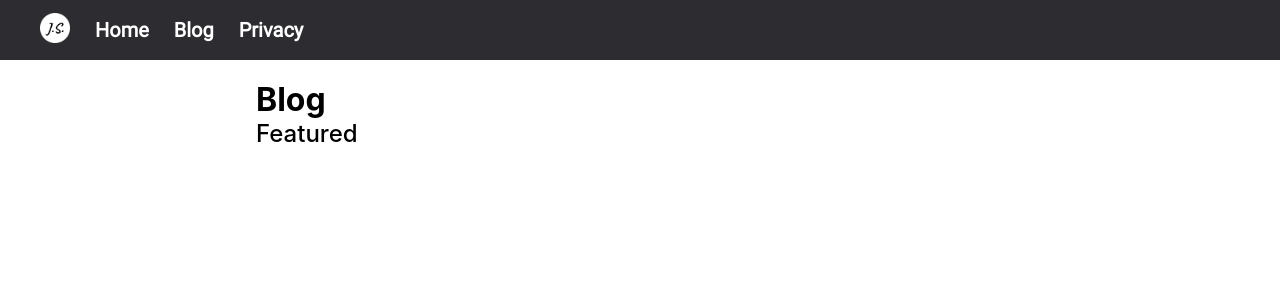
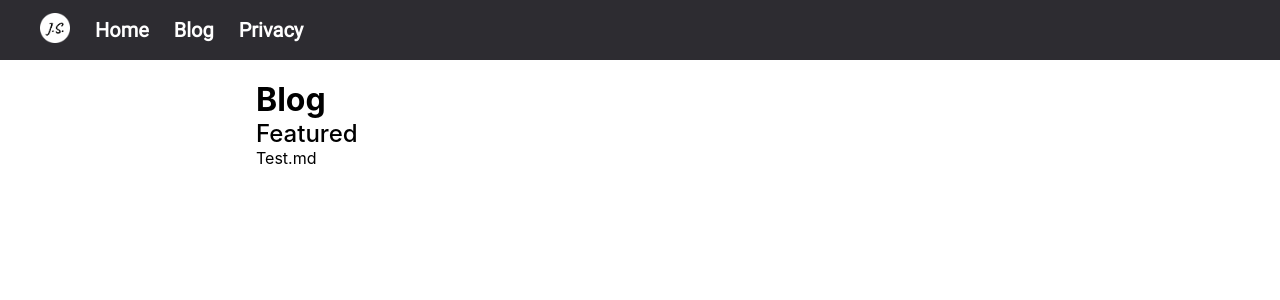
Before and after one commit to jonahschueller/JSchueller.de, a Next.js app: page /blog in a window 1280 px wide. Shown: the top 300 px of the page. Built offline with nearby package versions, Linux system fonts and the light colour scheme.

Commit message:
✨ List of posts is displayed

```diff
--- a/pages/blog.js
+++ b/pages/blog.js
@@ -25,9 +25,7 @@ const Blog = (props) => {
                 </div>
             </Link>
 
-            {
-                sections
-            }
+            { sections }
         </div>
     </Page>)
 }
@@ -35,9 +33,10 @@ const Blog = (props) => {
 const Section = ({ category, posts }) => {
 
     const postList = posts.map(post => {
-        <div>
-            {post}
-        </div>
+        return (
+        <Post
+            post={post}>
+        </Post>)
     })
 
     return (
@@ -50,6 +49,14 @@ const Section = ({ category, posts }) => {
             <div>
                 { postList }
             </div>
+        </div>
+    )
+}
+
+const Post = ({ post }) => {
+    return (
+        <div>
+            { post }
         </div>
     )
 }
```
